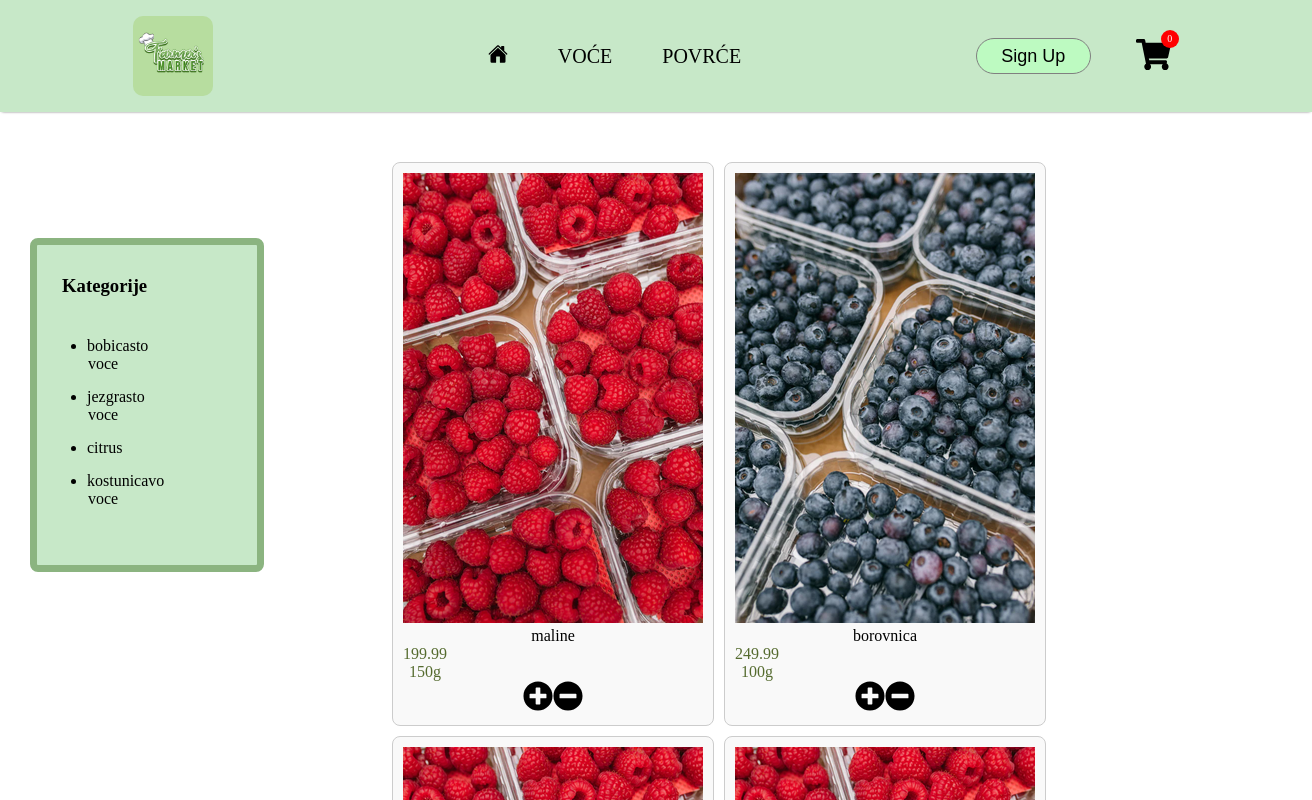
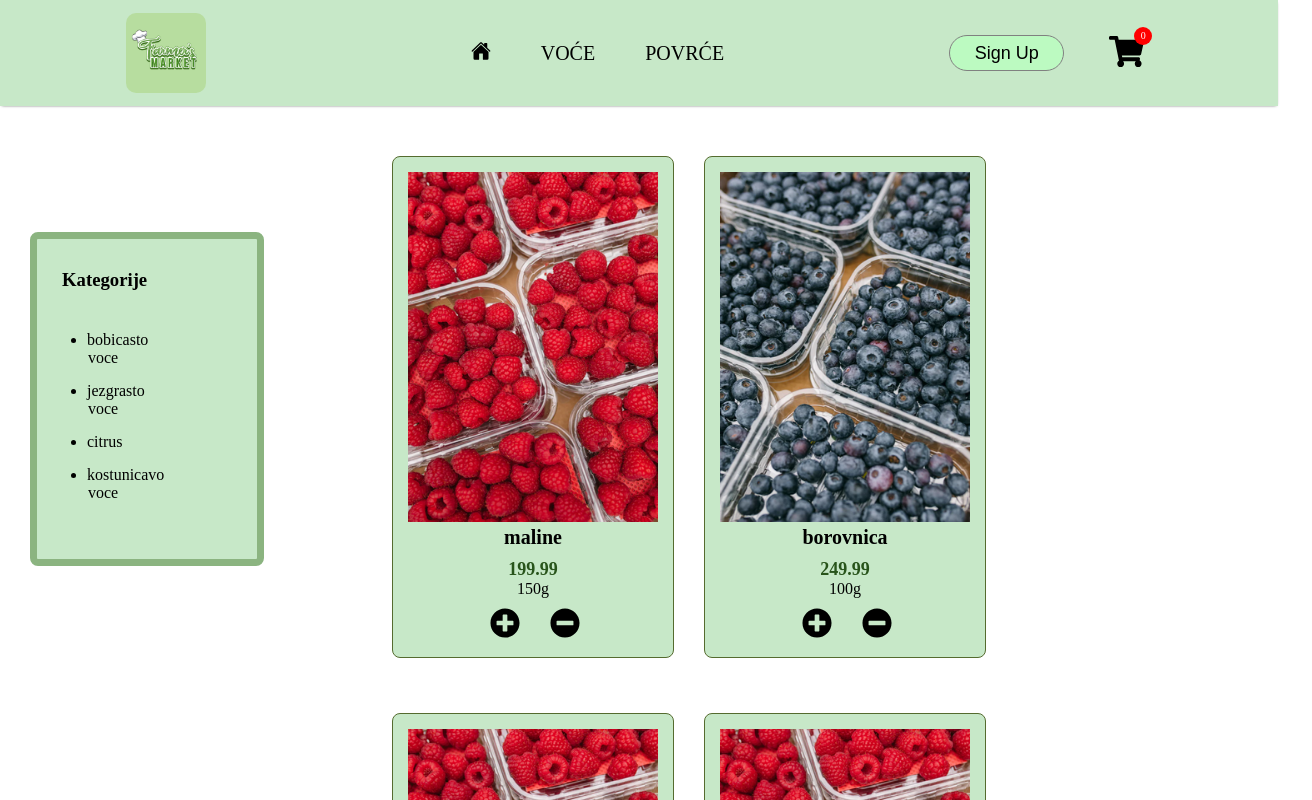
Before and after one commit to elab-development/klijentske-veb-tehnologije-2024-2022-0155-e-pijaca, a React (Vite) app: page /voce in a window 1280 px wide. Shown: the top 800 px of the page, 1312 px wide, since content can reach past the window. Built offline with nearby package versions, Linux system fonts and the light colour scheme.

Commit message:
izmene u css-u za proizvode

```diff
--- a/src/Components/IndividualP.tsx
+++ b/src/Components/IndividualP.tsx
@@ -2,33 +2,38 @@ import React from 'react';
 import { Product } from '../models/Product';
 import borovnica from '../assets/borovnica.png';
 import maline from '../assets/maline.png';
-import '../css/Item.css';
+import '../css/IndividualP.css';
 import { FaMinusCircle  , FaPlusCircle } from "react-icons/fa";
+
 
 interface IndividualProps{
     oneP: Product;
     onAdd: (id: number) => void;
 }
 
+
+const imageStyle = { width: '250px', height: '350px' };
+
+
 const IndividualP : React.FC<IndividualProps> = ({oneP, onAdd}) => {
     return (
       <div>
         <div className='individual'>
-      {oneP.id===1 ? <img  src={borovnica} alt={oneP.ime} /> :
-      oneP.id===2 ? <img  src={maline} alt={oneP.ime} /> :
-      oneP.id===3 ? <img  src={maline} alt={oneP.ime} /> :
-      oneP.id===4 ? <img  src={maline} alt={oneP.ime} /> :
-      oneP.id===5 ? <img  src={maline} alt={oneP.ime} /> :
-      oneP.id===6 ? <img  src={borovnica} alt={oneP.ime} /> :
-      oneP.id===7 ? <img  src={maline} alt={oneP.ime} /> :
-      oneP.id===8 ? <img  src={maline} alt={oneP.ime} /> :
-      oneP.id===9 ? <img  src={maline} alt={oneP.ime} /> :
-      oneP.id===10 ? <img  src={maline} alt={oneP.ime} /> :
-      oneP.id===11 ? <img  src={maline} alt={oneP.ime} /> :
-      oneP.id===12 ? <img  src={maline} alt={oneP.ime} />: <><p>Greska</p></> }
+      {oneP.id===1 ? <img  src={borovnica} alt={oneP.ime} style={imageStyle} /> :
+      oneP.id===2 ? <img  src={maline} alt={oneP.ime} style={imageStyle}/> :
+      oneP.id===3 ? <img  src={maline} alt={oneP.ime} style={imageStyle}/> :
+      oneP.id===4 ? <img  src={maline} alt={oneP.ime} style={imageStyle}/> :
+      oneP.id===5 ? <img  src={maline} alt={oneP.ime} style={imageStyle}/> :
+      oneP.id===6 ? <img  src={borovnica} alt={oneP.ime} style={imageStyle}/> :
+      oneP.id===7 ? <img  src={maline} alt={oneP.ime} style={imageStyle}/> :
+      oneP.id===8 ? <img  src={maline} alt={oneP.ime} style={imageStyle}/> :
+      oneP.id===9 ? <img  src={maline} alt={oneP.ime} style={imageStyle}/> :
+      oneP.id===10 ? <img  src={maline} alt={oneP.ime} style={imageStyle}/> :
+      oneP.id===11 ? <img  src={maline} alt={oneP.ime} style={imageStyle}/> :
+      oneP.id===12 ? <img  src={maline} alt={oneP.ime} style={imageStyle}/>: <><p>Greska</p></> }
       <p>{oneP.ime}</p>
       <div className="individual-desc">
-        {oneP.cena}<br />
+      <span className="price">{oneP.cena}</span><br />
         {oneP.kolicina}{oneP.jedinica}
 
       </div>
@@ -39,4 +44,5 @@ const IndividualP : React.FC<IndividualProps> = ({oneP, onAdd}) => {
     )
   }
 
+
 export default IndividualP
--- a/src/Components/Item.tsx
+++ b/src/Components/Item.tsx
@@ -7,23 +7,29 @@ import sargarepa from '../assets/sargarepa.png';
 import krompir from '../assets/krompir.png';
 import { FaMinusCircle  , FaPlusCircle } from "react-icons/fa";
 
+
 interface ItemProps{
   proizvod: Proizvod;
   onAdd: (id: number) => void;
 }
 
+
+const imageStyle = { width: '250px', height: '350px' };
+
+
 const Item: React.FC<ItemProps> = ({proizvod, onAdd}) => {
   return (
     <div className='item'>
-      {proizvod.id===1 ? <img  src={borovnica} alt={proizvod.ime} /> :
-      proizvod.id===2 ? <img  src={maline} alt={proizvod.ime} /> :
-      proizvod.id===3 ? <img  src={sargarepa} alt={proizvod.ime} /> :
-      proizvod.id===4 ? <img  src={krompir} alt={proizvod.ime} />: <><p>Greska</p></> }
+      {proizvod.id===1 ? <img  src={borovnica} alt={proizvod.ime} style={imageStyle} /> :
+      proizvod.id===2 ? <img  src={maline} alt={proizvod.ime} style={imageStyle}/> :
+      proizvod.id===3 ? <img  src={sargarepa} alt={proizvod.ime} style={imageStyle} /> :
+      proizvod.id===4 ? <img  src={krompir} alt={proizvod.ime} style={imageStyle} />: <><p>Greska</p></> }
       <p>{proizvod.ime}</p>
       <div className="item-price">
-        {proizvod.cena}<br />
+      <span className="price">{proizvod.cena}</span><br />
         {proizvod.količina}{proizvod.jedinica}
       </div>
+
 
       <a  className="btn" onClick={() => onAdd(proizvod.id)}><FaPlusCircle style={{ fontSize: '30px' }} /></a>
       <a  className="btn" onClick={() => onAdd(proizvod.id)}><FaMinusCircle style={{ fontSize: '30px' }}/></a>
@@ -31,4 +37,5 @@ const Item: React.FC<ItemProps> = ({proizvod, onAdd}) => {
   );
 }
 
+
 export default Item;
--- a/src/Components/Popular.tsx
+++ b/src/Components/Popular.tsx
@@ -15,7 +15,9 @@ const Popular: React.FC<PopularProps> = ({proizvod, onAdd}) => {
       <hr />
       <div className="popular-item">
       {proizvod === null ? "No products" : proizvod.map((p) => (
-        <Item proizvod={p} onAdd={() => onAdd(p.id)}/>
+        <Item proizvod={p}
+        key={p.id}
+        onAdd={() => onAdd(p.id)}/>
       ))}
       </div>
     </div>
--- a/src/css/IndividualP.css
+++ b/src/css/IndividualP.css
@@ -1,16 +1,36 @@
+.individual{
+  text-align: center;
+  padding: 15px;
+  border: 1px solid darkolivegreen;
+  border-radius: 8px;
+  background-color: rgba(186, 227, 187, 0.8);
+  margin-bottom: 25px;
+
+}
 .btn {
     padding-top: 10px;
     padding-bottom: 5px;
     padding-left: 10px;
     padding-right: 10px;
     margin: 3px;
-    margin-left: 30px;
-    border-radius: 3px;
-    border-width: 0px;
+    margin-left: 7px;
   }
-.individual-desc{
-    display: flex;
-    margin-left: 60px;
-    align-items: center;
+
+
+.individual p {
+  font-size: 20px;
+  font-weight: bold;
+}
+
+
+.price {
+  font-size: 18px;
+  font-weight: bold;
+  color: rgb(40, 84, 27);
+}
+.individual-desc {
     text-align: center;
+    gap: 20px;
+    color: black;
+    padding: 10px 15px;
 }
--- a/src/css/Item.css
+++ b/src/css/Item.css
@@ -1,20 +1,23 @@
-.item , .individual{
+.item {
     text-align: center;
-    padding: 10px;
-    border: 1px solid #ccc;
+    padding: 15px;
+    border: 1px solid darkolivegreen;
     border-radius: 8px;
-    background-color: #f9f9f9;
+    background-color: rgba(186, 227, 187, 0.8);
 
 }
-.image {
-    width: 20px;
-    height: 15px;
+.item p{
+    font-size: 20px;
+    font-weight: bold;
 }
-.item p{
-    margin: 6px 0px;
-}
-.item-price , .individual-desc {
-    display: flex;
+.item-price  {
+    text-align: center;
     gap: 20px;
     color: darkolivegreen;
+    padding: 15px 15px;
 }
+.price {
+    font-size: 18px;
+    font-weight: bold;
+    color: rgb(40, 84, 27);
+}
--- a/src/css/Navbar.css
+++ b/src/css/Navbar.css
@@ -1,10 +1,12 @@
 .navbar{
     display:  flex;
     justify-content: space-around;
-    padding: 16px;
+    padding: 13px;
     box-shadow: 0 1px 3px -2px black;
     background-color: rgba(186, 227, 187, 0.8);
-    width: 100%;
+    width: 97.8%;
+    position: sticky;
+    top: 0;
 }
 .nav-logo{
     display: flex;
--- a/src/css/VocePovrce.css
+++ b/src/css/VocePovrce.css
@@ -4,7 +4,7 @@
 }
 
 .category-filter  {
-    width: 5%;
+  width: 10%;
   max-height: 300px;
   margin-left: 30px;
   margin-top: 126px;
@@ -14,6 +14,7 @@
   border-radius: 8px;
   background-color:rgba(186, 227, 187, 0.8);
 }
+
 
 .category-filter li {
   width: 20%;
@@ -25,13 +26,12 @@
   margin-left: 15px;
   margin-top: 20px;
 }
-
 .voce-ind, .povrce-ind {
   display: flex;
-    flex-direction: row;
+  flex-direction:  row;
   flex-wrap: wrap;
   align-items: center;
-    gap: 10px;
+  gap: 30px;
   height: 90vh;
   margin-top: 50px;
   margin-left: 10%;
```
Lines whose indentation alone changed are shown as unchanged.
